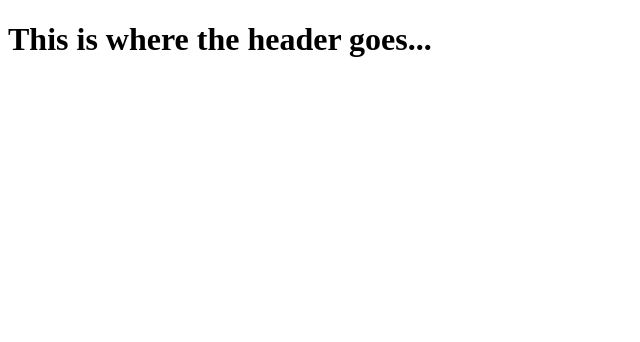
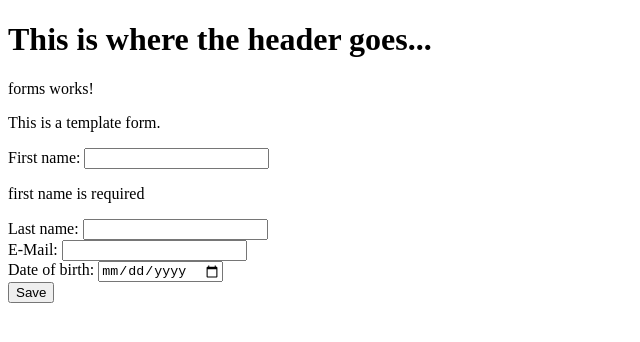
Before and after one commit to Aeddi13/AngularLearnspace, an Angular app: page /forms in a window 1280 px wide. Before the commit this address led to /. Shown: the top 342 px of the page, without its empty margins (0-640 px from the left). Built offline with nearby package versions, Linux system fonts and the light colour scheme.

Commit message:
feat: added forms component and simple template form

```diff
--- a/src/app/app-routing.module.ts
+++ b/src/app/app-routing.module.ts
@@ -1,5 +1,6 @@
 import { NgModule } from '@angular/core';
 import { Routes, RouterModule } from '@angular/router';
+import { FormsComponent } from './forms/forms.component';
 import { InputOutputComponent } from './input-output/input-output.component';
 import { StructralDirectivesComponent } from './structral-directives/structral-directives.component';
 import { TopicsOverviewComponent } from './topics-overview/topics-overview.component';
@@ -10,6 +11,8 @@
   {path: "", redirectTo: "topics", pathMatch: "full"},
   {path: "inputoutput", component: InputOutputComponent},
   {path: "structuraldirectives", component: StructralDirectivesComponent},
+  {path: "forms", component: FormsComponent},
+
 ];
 
 @NgModule({
--- a/src/app/app.module.ts
+++ b/src/app/app.module.ts
@@ -8,6 +8,8 @@
 import { InputOutputComponent } from './input-output/input-output.component';
 import { InputOutputChildComponent } from './input-output/input-output-child/input-output-child.component';
 import { StructralDirectivesComponent } from './structral-directives/structral-directives.component';
+import { FormsComponent } from './forms/forms.component';
+import { TemplateFormComponent } from './forms/template-form/template-form.component';
 
 @NgModule({
   declarations: [
@@ -15,7 +17,9 @@
     TopicsOverviewComponent,
     InputOutputComponent,
     InputOutputChildComponent,
-    StructralDirectivesComponent
+    StructralDirectivesComponent,
+    FormsComponent,
+    TemplateFormComponent
   ],
   imports: [
     BrowserModule,
--- /dev/null
+++ b/src/app/forms/forms.component.html
@@ -0,0 +1,2 @@
+<p>forms works!</p>
+<template-form></template-form>
--- /dev/null
+++ b/src/app/forms/forms.component.ts
@@ -0,0 +1,14 @@
+import { Component, OnInit } from '@angular/core';
+
+@Component({
+  templateUrl: './forms.component.html',
+  styleUrls: ['./forms.component.scss']
+})
+export class FormsComponent implements OnInit {
+
+  constructor() { }
+
+  ngOnInit() {
+  }
+
+}
--- /dev/null
+++ b/src/app/forms/template-form/template-form.component.html
@@ -0,0 +1,11 @@
+<p>This is a template form.</p>
+<div #simpleForm class="form-group" >
+  <div>
+    First name: <input #firstNameInput="ngModel" type="text" class="form-control" [(ngModel)]="firstName" required>
+    <p *ngIf="firstNameInput.errors.required">first name is required</p>
+  </div>
+  <span>Last name: <input type="text" class="form-control" [(ngModel)]="lastName" required></span>
+  <span>E-Mail: <input type="text" class="form-control" [(ngModel)]="email" required></span>
+  <span>Date of birth: <input type="date" class="form-control" [(ngModel)]="birthday" required></span>
+  <span><input type="button" value="Save" ></span>
+</div>
--- /dev/null
+++ b/src/app/forms/template-form/template-form.component.scss
@@ -0,0 +1,7 @@
+span {
+  display: block;
+}
+
+.ng-invalid:not(form).ng-touched  {
+  border: 5px solid #a94442; /* red */
+}
--- /dev/null
+++ b/src/app/forms/template-form/template-form.component.ts
@@ -0,0 +1,20 @@
+import { Component, OnInit } from '@angular/core';
+
+@Component({
+  selector: 'template-form',
+  templateUrl: './template-form.component.html',
+  styleUrls: ['./template-form.component.scss']
+})
+export class TemplateFormComponent implements OnInit {
+
+  constructor() { }
+
+  ngOnInit() {
+  }
+
+  firstName: string;
+  lastName: string;
+  email: string;
+  birthday: Date;
+
+}
--- a/src/app/topics-overview/topics-overview.component.ts
+++ b/src/app/topics-overview/topics-overview.component.ts
@@ -20,8 +20,8 @@
     routePath: "/structuraldirectives"
   },
   {
-    name: "Dummy 2",
-    routePath: "/"
+    name: "Forms",
+    routePath: "/forms"
   },
   {
     name: "Dummy 3",
```
Also changed, not shown: src/app/forms/forms.component.scss (added), 2 other files (tests, documents, lock files or other folders).
